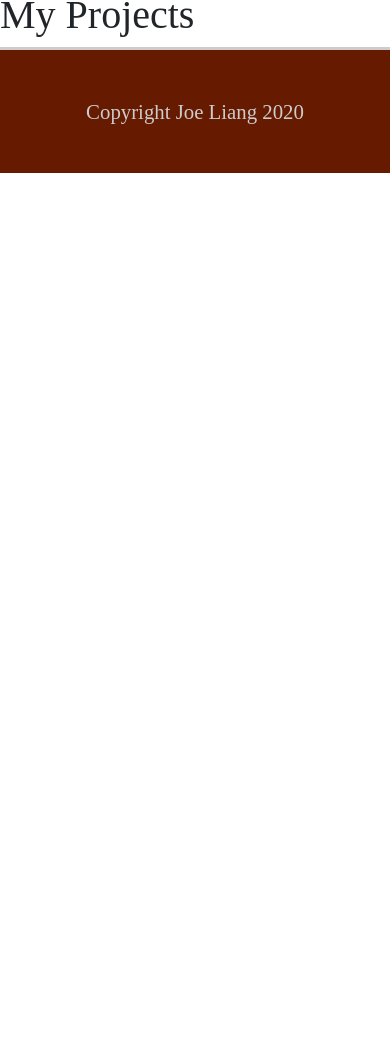
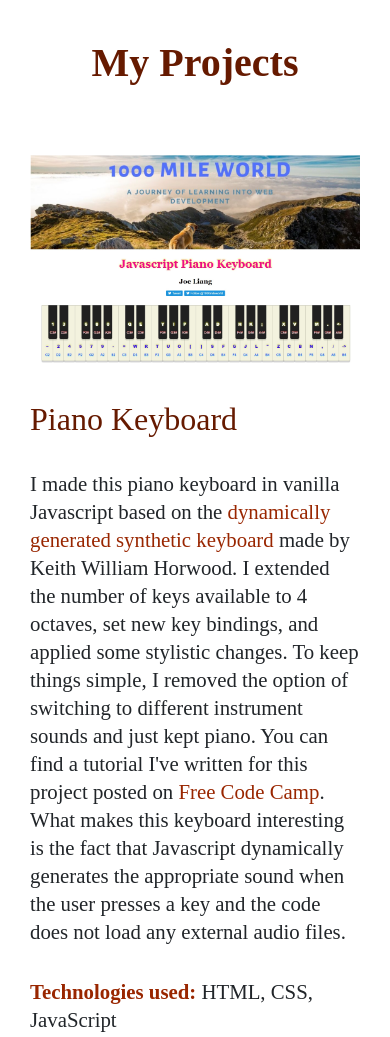
Before and after one commit to 1000mileworld/Portfolio, a plain HTML site: page projects.html in a window 390 px wide. Shown: the part 435-1472 px from the top of the page. Before the commit the page ends 844 px from the top, so only its background shows below. Drawn offline with nearby package versions, Linux system fonts and the light colour scheme; a web font is replaced by a local one.

Commit message:
added first project and made layout responsive

```diff
--- a/css/main.css
+++ b/css/main.css
@@ -16,6 +16,12 @@ body{
   font-size: 1.3rem;
   font-family: 'Ovo', serif;
   line-height: 2.5rem;
+}
+a{
+  color:  hsl(15, 100%, 30%);
+}
+a:hover{
+  color:  hsl(15, 100%, 40%);
 }
 /*--- navigation bar ---*/
 .navbar {
@@ -86,9 +92,6 @@ header p{
   color: var(--theme-color);
   margin: 1.2em auto;
 }
-.intro a{
-  color:  hsl(15, 100%, 30%);
-}
 .intro__services{
   font-weight: 700;
   color: hsl(15, 100%, 30%);
--- a/css/project.css
+++ b/css/project.css
@@ -0,0 +1,53 @@
+:root {
+    --line--spacing: 2rem;
+}
+
+.page-heading{
+    text-align: center;
+    margin: 3rem auto;
+    font-weight: 800;
+    color: var(--theme-color);
+}
+.project{
+    display: flex;
+    flex-direction: row-reverse;
+    justify-content: space-around;
+    margin: 2rem auto;
+    line-height: 28px;
+    padding: 20px 30px;
+}
+.project__item{
+    flex: 0 0 45%;
+}
+.project__img{
+    position: relative;
+	top:50%;
+	left:50%;
+	transform: translate(-50%, -50%);
+    width: 100%;
+    height: auto;
+}
+.project__description > h2{
+    margin-bottom: var(--line--spacing);
+    color: var(--theme-color);
+}
+.project__tech{
+    margin-top: var(--line--spacing);
+}
+.project__tech--bold{
+    font-weight: 700;
+    color: hsl(15, 100%, 30%);
+}
+
+@media (max-width: 1023px) {
+    .project {
+        flex-direction: column;
+    }
+    .project__img{
+        position: unset;
+        transform: translate(0,0);
+    }
+    .project__description > h2{
+        margin-top: var(--line--spacing);
+    }
+}
--- a/projects.html
+++ b/projects.html
@@ -10,6 +10,8 @@
 
         <link rel="stylesheet" href="https://stackpath.bootstrapcdn.com/bootstrap/4.1.3/css/bootstrap.min.css" integrity="sha384-MCw98/SFnGE8fJT3GXwEOngsV7Zt27NXFoaoApmYm81iuXoPkFOJwJ8ERdknLPMO" crossorigin="anonymous">
         <link rel="stylesheet" href="https://cdnjs.cloudflare.com/ajax/libs/animate.css/3.7.2/animate.css">
+        <link rel="stylesheet" href="path/to/font-awesome/css/font-awesome.min.css">
+
         <script  src="https://code.jquery.com/jquery-3.4.1.min.js"  integrity="sha256-CSXorXvZcTkaix6Yvo6HppcZGetbYMGWSFlBw8HfCJo="  crossorigin="anonymous"></script>
 
         <link rel="stylesheet" type="text/css" href="css/main.css">
@@ -52,10 +54,19 @@
             </ol>
         </div>
 
-        <h1>My Projects</h1>
+        <h1 class="page-heading">My Projects</h1>
 
-        <div class="projects">
-
+        <div class="project">
+            <div class="project__item">
+                <img class="project__img" src="images/piano keyboard.jpg" alt="piano keyboard"/>
+            </div>
+            <div class="project__item project__description">
+                <h2>Piano Keyboard</h2>
+                <p>I made this piano keyboard in vanilla Javascript based on the <a href="https://keithwhor.com/music/" target="_blank">dynamically generated synthetic keyboard</a> made by Keith William Horwood. I extended the number of keys available to 4 octaves, set new key bindings, and applied some stylistic changes. To keep things simple, I removed the option of switching to different instrument sounds and just kept piano. You can find a tutorial I've written for this project posted on <a href="https://www.freecodecamp.org/news/javascript-piano-keyboard/" target="_blank">Free Code Camp</a>. What makes this keyboard interesting is the fact that Javascript dynamically generates the appropriate sound when the user presses a key and the code does not load any external audio files.</p>
+                <div class="project__tech">
+                    <span class="project__tech--bold">Technologies used: </span>HTML, CSS, JavaScript
+                </div>
+            </div>
         </div>
 
 
```
